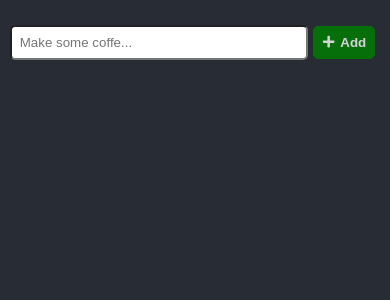
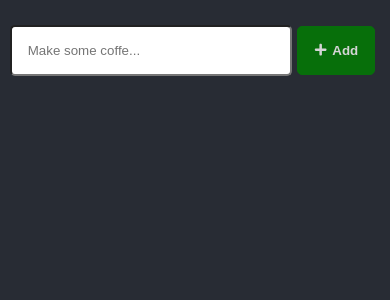
Before and after one commit to leandrosimoes/react-todo-list, a React (Create React App) app: page / in a window 390 px wide. Shown: the top 300 px of the page. Built offline with nearby package versions, Linux system fonts and the light colour scheme.

Commit message:
change: add more media queries

```diff
--- a/src/components/Button/Button.module.css
+++ b/src/components/Button/Button.module.css
@@ -1,5 +1,5 @@
 .button {
-    padding: 8px;
+    padding: 1rem;
     color: #fff;
     font-weight: 700;
     display: flex;
--- a/src/components/Input/Input.module.css
+++ b/src/components/Input/Input.module.css
@@ -1,5 +1,5 @@
 .input {
     flex: 90%;
-    padding: 8px;
+    padding: 1rem;
     border-radius: 5px;
 }
--- a/src/components/TodoListItem/TodoListItem.module.css
+++ b/src/components/TodoListItem/TodoListItem.module.css
@@ -15,6 +15,7 @@
 
 .textArea {
     flex: 90%;
+    max-width: 90%;
 }
 
 .buttonsArea {
@@ -30,3 +31,13 @@
 .done .textArea {
     text-decoration: line-through;
 }
+
+@media (max-width: 43rem) {
+  .wrapper {
+    flex-direction: column;
+  }
+
+  .textArea {
+      margin-bottom: 15px;
+  }
+}
```
